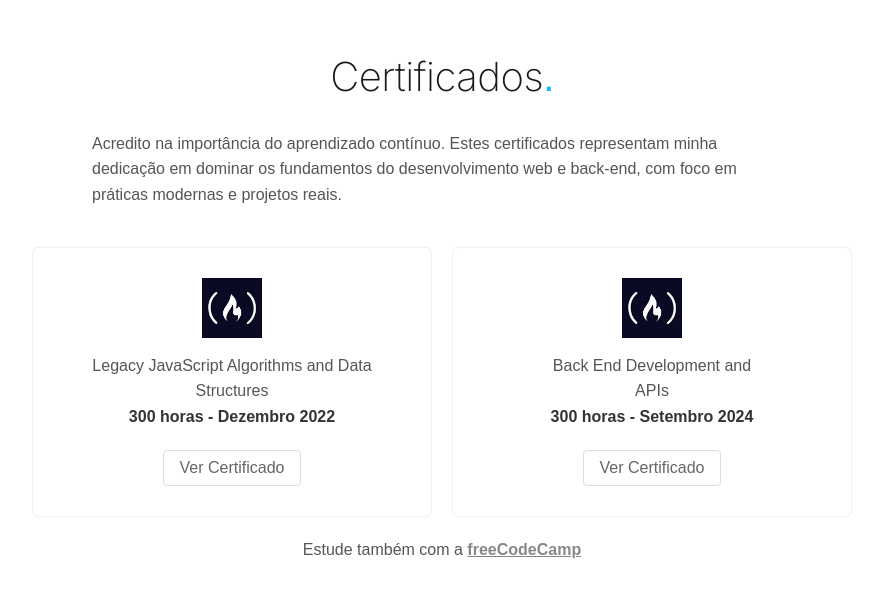
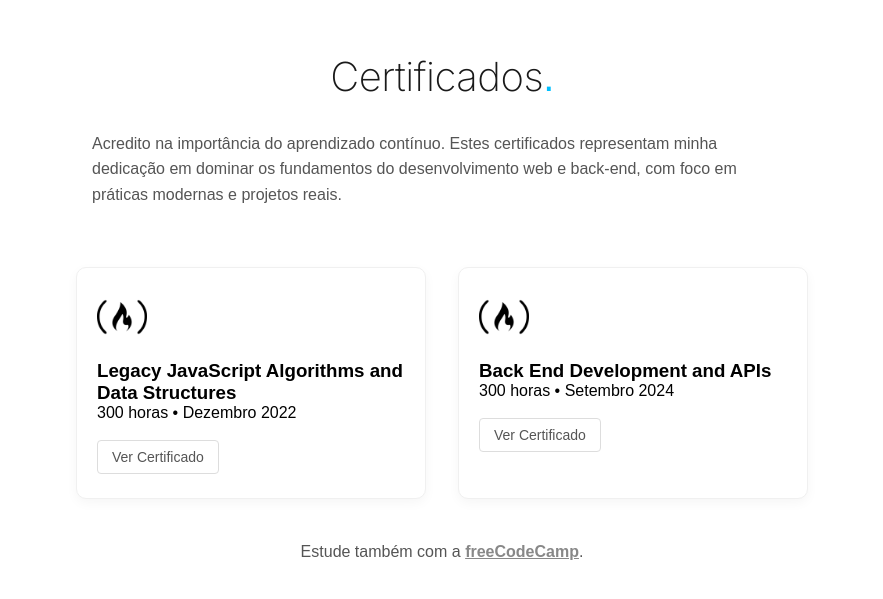
Before and after one commit to Andrezinrc/Portf-lio, a React (Vite) app: page / in a window 1280 px wide. Shown: the part 1999-2598 px from the top of the page, without its empty margins (198-1081 px from the left). Built offline with nearby package versions, Linux system fonts and the light colour scheme; no server answers.

Commit message:
cleanup: removido marca d’água do Hero e atualizada estilização da seção Certificates

```diff
--- a/public/assets/css/content.css
+++ b/public/assets/css/content.css
@@ -252,67 +252,69 @@
   display: flex;
   flex-wrap: wrap;
   justify-content: center;
-  align-items: center;
-  gap: 20px;
+  gap: 32px;
+  padding: 20px 0;
 }
 
 .certificate-card {
   display: flex;
   flex-direction: column;
-  align-items: center;
-  justify-content: center;
-  text-align: center;
   background-color: #ffffff;
   border: 1px solid #f0f0f0;
-  border-radius: 6px;
-  padding: 30px;
-  transition: all 0.3s;
+  border-radius: 10px;
+  padding: 24px 20px;
+  max-width: 350px;
   width: 100%;
-  max-width: 400px;
-  position: relative;
-  overflow: hidden;
+  transition: all 0.3s ease;
+  box-shadow: 0 4px 12px rgba(0, 0, 0, 0.04);
+  text-align: left;
 }
 
 .certificate-card:hover {
-  transform: scale(1.03);
+  transform: translateY(-5px);
+  box-shadow: 0 6px 16px rgba(0, 0, 0, 0.06);
 }
 
 .certificate-logo {
-  width: 60px;
-  margin-bottom: 15px;
+  width: 50px;
+  height: auto;
+  margin-bottom: 18px;
+  object-fit: contain;
 }
 
 .certificate-text {
-  color: #555555;
-  margin-bottom: 20px;
-  line-height: 1.6;
-  font-size: 16px;
+  color: #444;
+  line-height: 1.5;
+  font-size: 15px;
+  margin-bottom: 10px;
 }
 
-.certificate-text strong{
+.certificate-text strong {
+  display: block;
+  margin-top: 10px;
+  font-size: 14px;
   color: #333333;
 }
 
 .certificate-button {
+  margin-top: 18px;
+  align-self: flex-start;
   background-color: transparent;
-  color: #666666;
-  border: 1px solid #DDDDDD;
+  color: #555;
+  border: 1px solid #ddd;
   text-decoration: none;
-  padding: 8px 16px;
+  padding: 8px 14px;
   border-radius: 4px;
-  font-weight: 300;
-  transition: all 0.3s;
-  align-self: flex-start;
-  display: flex;
-  margin: 0 auto;
+  font-weight: 400;
+  font-size: 14px;
+  transition: all 0.3s ease;
 }
 
 .certificate-button:hover {
-  background-color: #F5F5F5;
-  border-color: #AAAAAA;
-  color: #333333;
+  background-color: #f5f5f5;
+  border-color: #bbb;
+  color: #222;
 }
-
 .projects-section {
   background-color: #ffffff;
   width: 100%;
@@ -359,6 +361,8 @@
 .project-card {
   background-color: #ffffff;
   border: 1px solid #f0f0f0;
+  transition: all 0.3s ease;
+  box-shadow: 0 4px 12px rgba(0, 0, 0, 0.04);
   border-radius: 6px;
   transition: all 0.3s;
   overflow: hidden;
@@ -418,15 +422,17 @@
 }
 
 .project-button {
+  margin-top: 18px;
+  align-self: flex-start;
   background-color: transparent;
-  color: #666666;
-  border: 1px solid #DDDDDD;
+  color: #555;
+  border: 1px solid #ddd;
   text-decoration: none;
-  padding: 8px 16px;
+  padding: 8px 14px;
   border-radius: 4px;
-  font-weight: 300;
-  transition: all 0.3s;
-  align-self: flex-start;
+  font-weight: 400;
+  font-size: 14px;
+  transition: all 0.3s ease;
 }
 
 .project-button:hover {
--- a/public/assets/css/style.css
+++ b/public/assets/css/style.css
@@ -22,6 +22,7 @@
   background-color: #ffffff;
   border: 1px solid #eeeeee;
   box-shadow: 0 1px 3px rgba(0, 0, 0, 0.04);
+  box-shadow: 0 4px 12px rgba(0, 0, 0, 0.04);
   flex-direction: column;
   border-radius: 8px;
   gap: 15px;
--- a/src/sections/Certificates.jsx
+++ b/src/sections/Certificates.jsx
@@ -7,20 +7,16 @@
         <h1>Certificados<span>.</span></h1>
       </div>
 
-      <div>
-        <p className="certificates-description">
-          Acredito na importância do aprendizado contínuo. Estes certificados representam minha dedicação em dominar os fundamentos do desenvolvimento web e back-end, com foco em práticas modernas e projetos reais.
-        </p>
-      </div>
+      <p className="certificates-description">
+        Acredito na importância do aprendizado contínuo. Estes certificados representam minha dedicação em dominar os fundamentos do desenvolvimento web e back-end, com foco em práticas modernas e projetos reais.
+      </p>
 
       <div className="certificates-container">
         {/* Certificado 1 */}
         <div className="certificate-card">
-          <img src="/assets/images/frecodecamp.jpeg" alt="FreeCodeCamp Logo" className="certificate-logo" loading="lazy" />
-          <p className="certificate-text">
-            Legacy JavaScript Algorithms and Data Structures<br />
-            <strong>300 horas - Dezembro 2022</strong>
-          </p>
+          <img src="/assets/images/freecodecamp.png" alt="FreeCodeCamp Logo" className="certificate-logo" loading="lazy" />
+          <h3>Legacy JavaScript Algorithms and Data Structures</h3>
+          <p>300 horas • Dezembro 2022</p>
           <a
             href="https://freecodecamp.org/certification/AndreDev/javascript-algorithms-and-data-structures"
             target="_blank"
@@ -33,11 +29,9 @@
 
         {/* Certificado 2 */}
         <div className="certificate-card">
-          <img src="/assets/images/frecodecamp.jpeg" alt="FreeCodeCamp Logo" className="certificate-logo" loading="lazy" />
-          <p className="certificate-text">
-            Back End Development and<br></br> APIs<br />
-            <strong>300 horas - Setembro 2024</strong>
-          </p>
+          <img src="/assets/images/freecodecamp.png" alt="FreeCodeCamp Logo" className="certificate-logo" loading="lazy" />
+          <h3>Back End Development and APIs</h3>
+          <p>300 horas • Setembro 2024</p>
           <a
             href="https://freecodecamp.org/certification/AndreDev/back-end-development-and-apis"
             target="_blank"
@@ -50,7 +44,7 @@
       </div>
 
       <p className="certificates-description">
-        Estude também com a <a href="https://www.freecodecamp.org/" target="_blank" rel="noopener noreferrer"><strong>freeCodeCamp</strong></a>
+        Estude também com a <a href="https://www.freecodecamp.org/" target="_blank" rel="noopener noreferrer"><strong>freeCodeCamp</strong></a>.
       </p>
     </section>
   );
--- a/src/sections/Hero.jsx
+++ b/src/sections/Hero.jsx
@@ -24,34 +24,6 @@
           </a>
         </div>
       </div>
-
-      <div style={{
-        position: 'absolute',
-        top: '50%',
-        transform: 'translateY(-50%)',
-        right: '20px',
-        fontWeight: '1000',
-        fontSize: '4.2rem',
-        color: 'rgba(0, 191, 255, 0.1)',
-        userSelect: 'none',
-        pointerEvents: 'none',
-        fontFamily: "'Inter', sans-serif",
-        display: 'flex',
-        flexDirection: 'column-reverse',
-        flexDirection: 'column',
-        alignItems: 'center',
-        lineHeight: '1',
-      }}>
-        <span>A</span>
-        <span>n</span>
-        <span>d</span>
-        <span>r</span>
-        <span>e</span>
-        <span>c</span>
-        <span>o</span>
-        <span>d</span>
-        <span>e</span>
-      </div>
     </div>
   );
 };
```
Also changed, not shown: public/assets/images/frecodecamp.jpeg (deleted), public/assets/images/freecodecamp.png (added).
